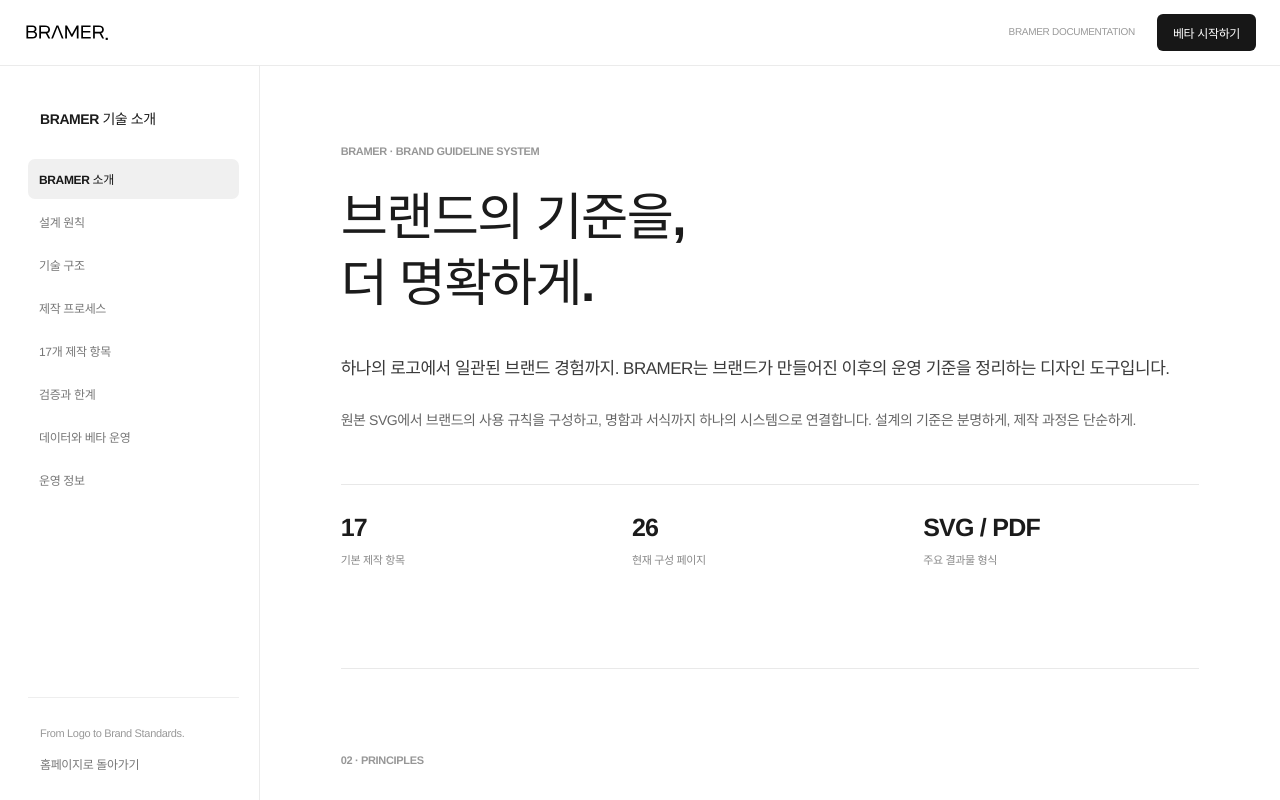
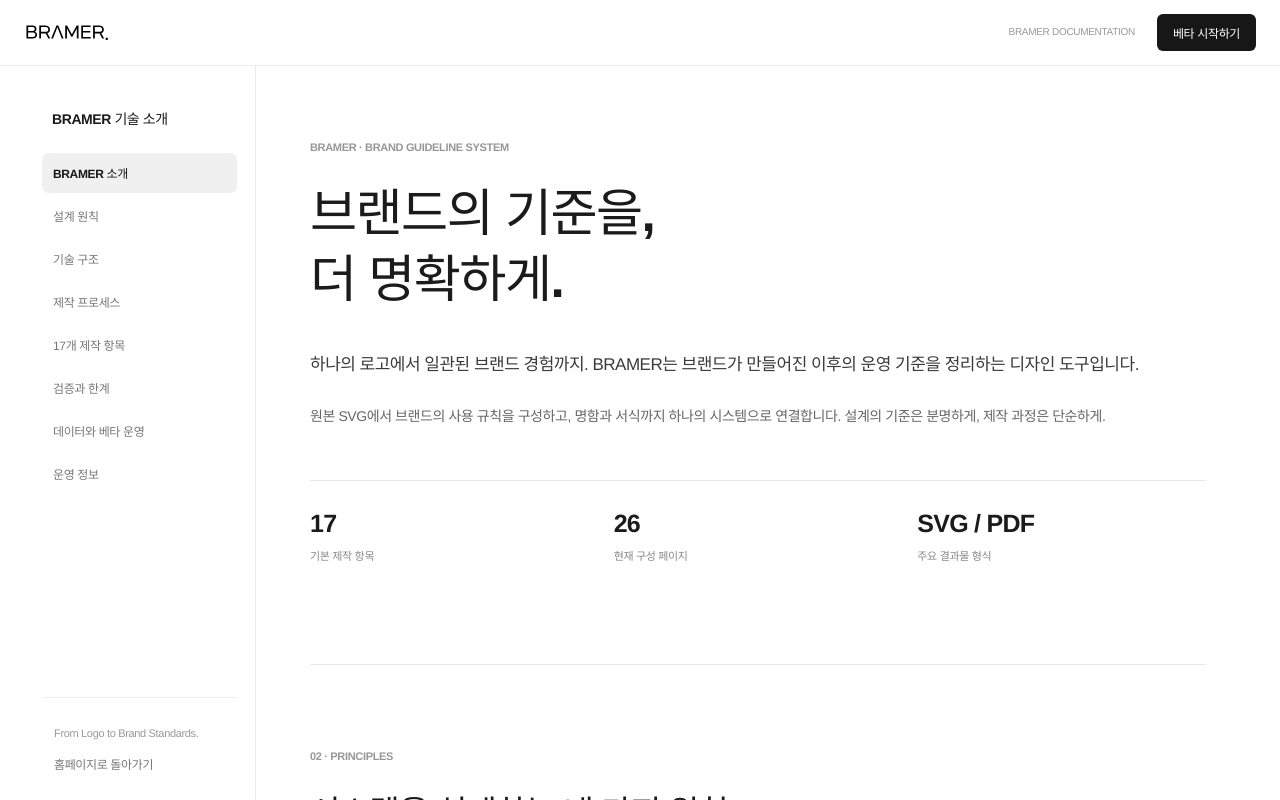
Before and after one commit to jyhome1228-cyber/brandcreator, a React (Vite) app: page / in a window 1280 px wide. Both pictures are taken after a click on the button "기술과 설계 원칙 자세히 보기". Shown: the top 800 px of the page. Built offline with nearby package versions, Linux system fonts and the light colour scheme; a web font is replaced by a local one.

Commit message:
Align BRAMER documentation sidebar and article content to one balanced 1240px grid

```diff
--- a/src/technical-manifesto.css
+++ b/src/technical-manifesto.css
@@ -240,3 +240,35 @@
  .bramer-landing .bramer-engine-preview .bramer-engine-canvas,
  .bramer-landing .bramer-engine-preview .bramer-engine-side-controls{padding:0 26px!important}
 }
+
+
+/* Documentation: align the sidebar and reading column to a shared 1240px layout grid.
+   Keep the established fixed sidebar navigation and reading content unchanged. */
+@media (min-width:951px){
+  .bramer-docs-header{padding-inline:max(24px,calc((100% - 1240px)/2))!important}
+  .bramer-docs-shell{
+    width:min(1240px,100%)!important;
+    max-width:1240px!important;
+    grid-template-columns:236px minmax(0,1fr)!important;
+    margin-inline:auto!important;
+  }
+  .bramer-docs-sidebar{
+    width:236px!important;
+    padding:43px 18px 26px 22px!important;
+  }
+  .bramer-docs-side-head{margin-left:10px!important;margin-bottom:24px!important}
+  .bramer-docs-sidebar nav{width:100%;min-width:0}
+  .bramer-docs-sidebar nav a{width:100%;padding-inline:11px!important}
+  .bramer-docs-main{
+    width:100%!important;
+    min-width:0!important;
+    max-width:1004px!important;
+    margin:0!important;
+    padding:76px 54px 54px!important;
+  }
+}
+@media (min-width:681px) and (max-width:950px){
+  .bramer-docs-shell{grid-template-columns:204px minmax(0,1fr)!important}
+  .bramer-docs-sidebar{padding:32px 13px!important}
+  .bramer-docs-main{width:100%!important;max-width:none!important;margin:0!important;padding:60px 32px!important}
+}
```
